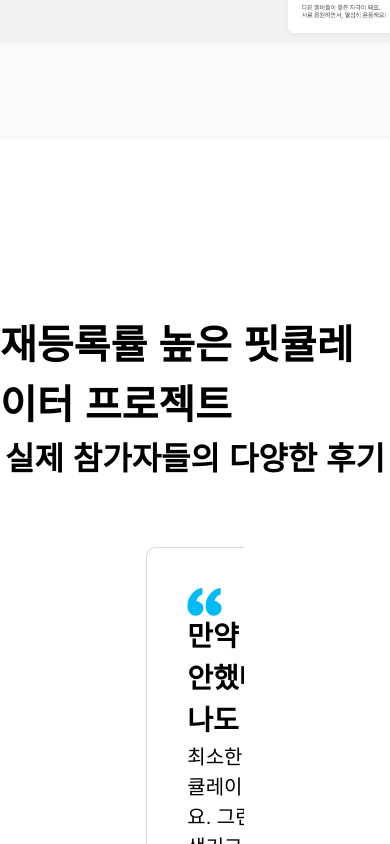
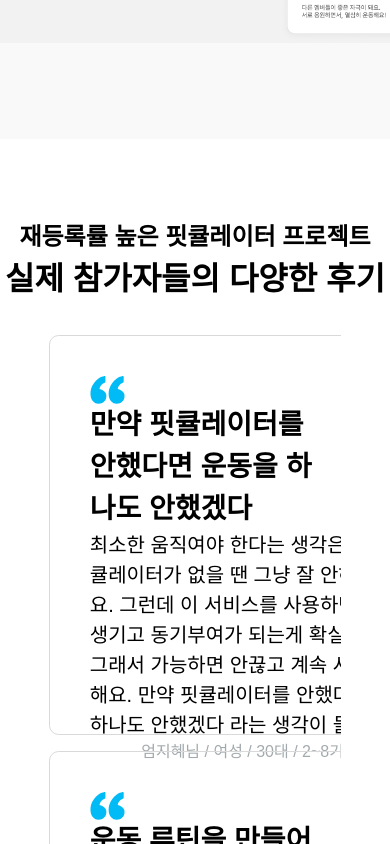
Before and after one commit to BoostPerformance/fitculator-io, a Next.js app: page / in a window 390 px wide. Shown: the part 4480-5324 px from the top of the page. Built offline with nearby package versions, Linux system fonts and the light colour scheme.

Commit message:
reveiw 수정

```diff
--- a/src/components/reviews.tsx
+++ b/src/components/reviews.tsx
@@ -3,12 +3,16 @@ import ReviewItems from './reviewItems';
 
 export default function Reviews() {
   return (
-    <div className="w-full flex flex-col justify-center items-center gap-[3rem] py-[11rem]">
+    <div className="w-full flex flex-col justify-center items-center gap-[3rem] sm:gap-[1rem] py-[11rem] sm:py-[5rem]">
       <div className="flex flex-col items-center">
-        <p className="text-2.5-900">재등록률 높은 핏큘레이터 프로젝트</p>
-        <p className="text-2-700">실제 참가자들의 다양한 후기</p>
+        <p className="text-2.5-900 sm:text-1.5-700">
+          재등록률 높은 핏큘레이터 프로젝트
+        </p>
+        <p className="text-2-700 sm:text-2.5-700-900">
+          실제 참가자들의 다양한 후기
+        </p>
       </div>
-      <div className="py-4 overflow-x-auto w-full md:w-1/4">
+      <div className="py-4 overflow-x-auto w-full md:w-[50rem] sm:w-3/4 sm:h-auto ">
         <ReviewItems />
       </div>
     </div>
```
